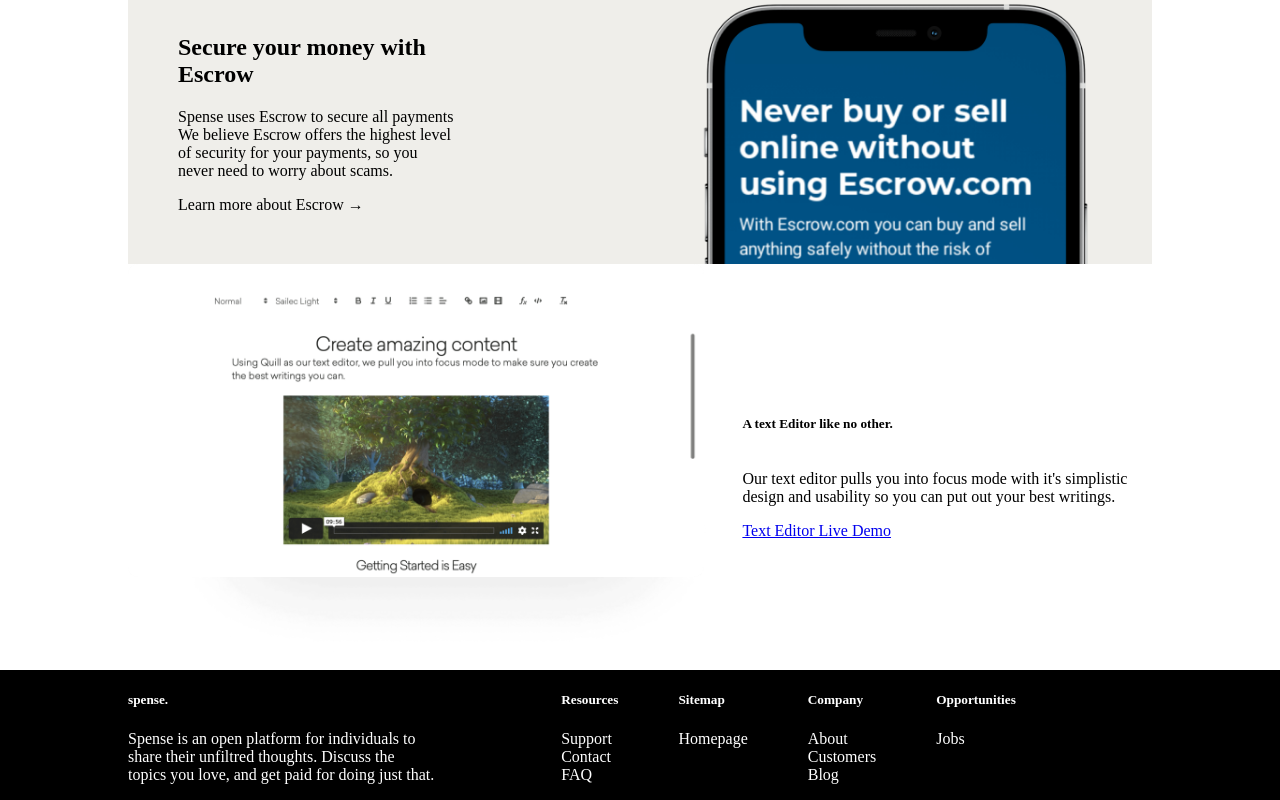
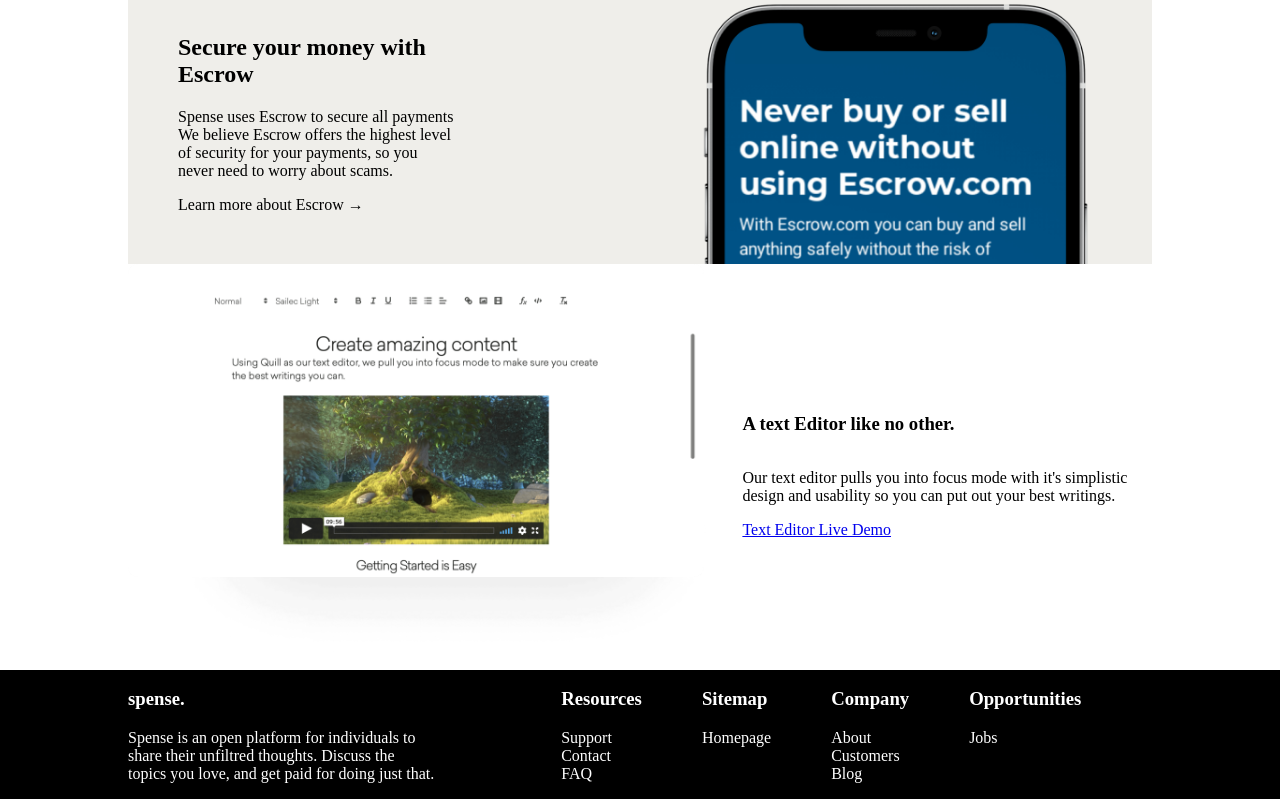
Before and after one commit to pana5he/spense, a website: page index.html in a window 1280 px wide. Shown: the part 575-1375 px from the top of the page. Drawn offline with Linux system fonts and the light colour scheme.

Commit message:
fix heading

```diff
--- a/index.html
+++ b/index.html
@@ -81,7 +81,7 @@
         <div class="content-2">
             <div id="text-editor-img"><img src="./Assets/Text-Editor.png" alt=""></div>
             <div class="summary">
-                <h5>A text Editor like no other.</h5>
+                <h3>A text Editor like no other.</h3>
                 <p>Our text editor pulls you into focus mode with it's simplistic
                     design and usability so you can put out your best writings.
                 </p>
@@ -93,7 +93,7 @@
         <div class="container">
             <div class="footer-container">
                 <div class="company-description">
-                    <h5>spense.</h5>
+                    <h3>spense.</h3>
 
                     <p>Spense is an open platform for individuals to share
                         their unfiltred thoughts. Discuss the topics you love,
@@ -102,7 +102,7 @@
                 </div>
                 <div class="footer-links-container">
                     <div class="footer-links">
-                        <h5>Resources</h5>
+                        <h3>Resources</h3>
                         <ul>
                             <li><a href="support">Support</a></li>
                             <li><a href="contact">Contact</a></li>
@@ -110,13 +110,13 @@
                         </ul>
                     </div>
                     <div class="footer-links">
-                        <h5>Sitemap</h5>
+                        <h3>Sitemap</h3>
                         <ul>
                             <li><a href="homepage">Homepage</a></li>
                         </ul>
                     </div>
                     <div class="footer-links">
-                        <h5>Company</h5>
+                        <h3>Company</h3>
                         <ul>
                             <li><a href="about">About</a></li>
                             <li><a href="Customers">Customers</a></li>
@@ -124,7 +124,7 @@
                         </ul>
                     </div>
                     <div class="footer-links">
-                        <h5>Opportunities</h5>
+                        <h3>Opportunities</h3>
                         <ul>
                             <li><a href="Jobs">Jobs</a></li>
                         </ul>
```
